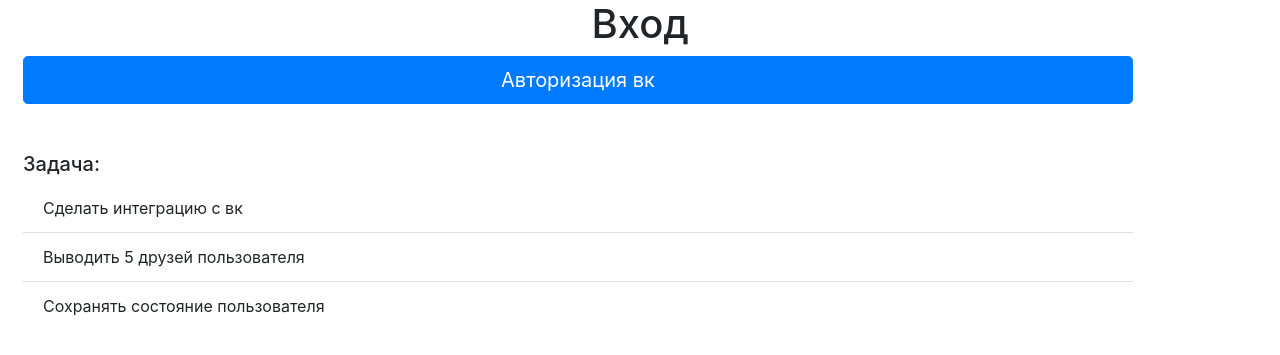
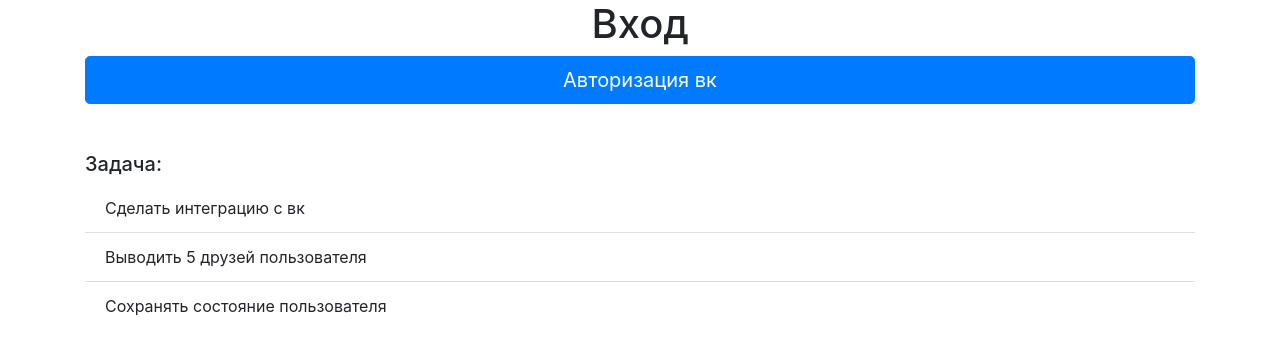
Before and after one commit to Elfreezy/authVK, a Flask app: page / in a window 1280 px wide. Shown: the top 355 px of the page. Run offline with Flask 2, Linux system fonts and the light colour scheme; some libraries are stand-ins or nearby versions.

Commit message:
Update index.html

```diff
--- a/app/templates/index.html
+++ b/app/templates/index.html
@@ -9,10 +9,10 @@
 <body>
 
 
-<div class="container align-middle">
+<div class="container">
     <h1 class="row justify-content-md-center">{% block title %}{% endblock %}</h1>
 </div>
-<div class="container m-2">{% block content %}{% endblock %}</div>
+<div class="container">{% block content %}{% endblock %}</div>
 
 </body>
 </html>
```
